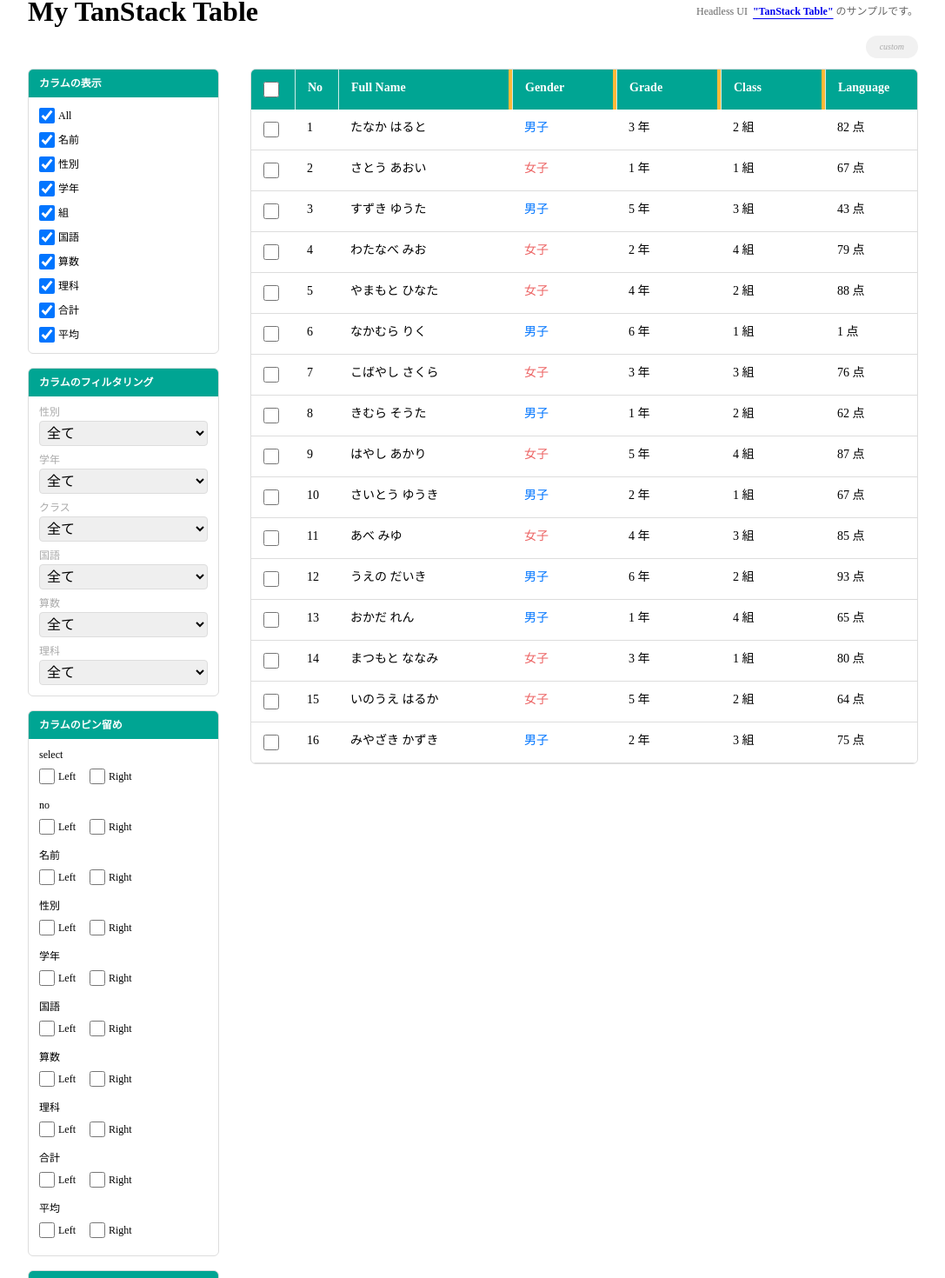
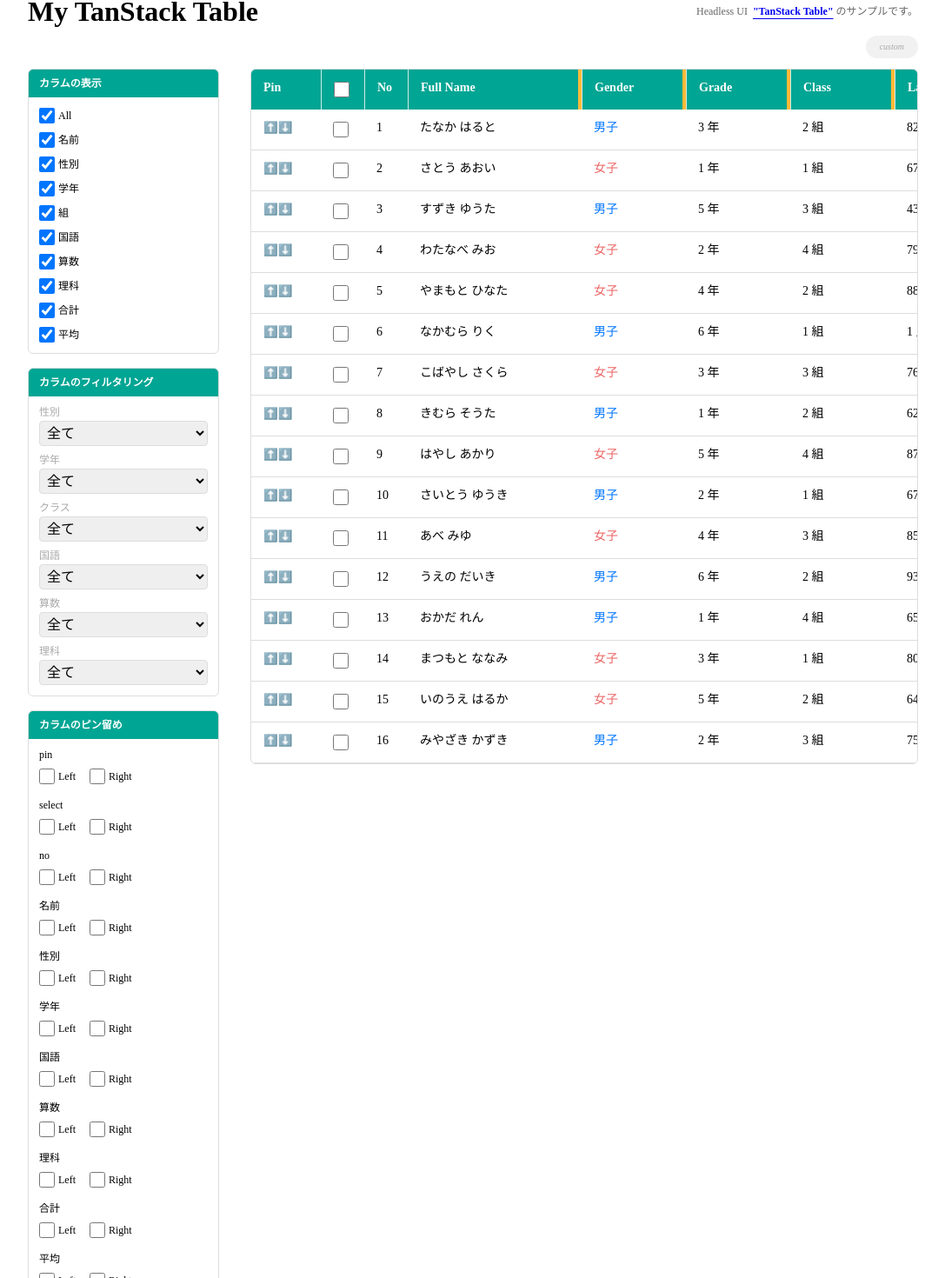
Before and after one commit to twosun-8-git/tanstack-table, a Next.js app: page /custom-flat-column in a window 1280 px wide. Shown: the part 27-1497 px from the top of the page at 87% size, without its empty margins (96-1183 px from the left). Built offline with nearby package versions, Linux system fonts and the light colour scheme.

Commit message:
Row Pinning機能追加

```diff
--- a/src/app/custom-flat-column/_columns/index.tsx
+++ b/src/app/custom-flat-column/_columns/index.tsx
@@ -11,6 +11,44 @@ const gteFilter: FilterFn<Student> = (row, columnId, filterValue) => {
 };
 
 export const columns = [
+  columnHelper.display({
+    id: "pin",
+    header: "Pin",
+    cell: ({ row }) =>
+      row.getIsPinned() ? (
+        <button
+          onClick={(e) => {
+            e.stopPropagation();
+            row.pin(false);
+          }}
+        >
+          ✖
+        </button>
+      ) : (
+        <div>
+          <button
+            onClick={(e) => {
+              e.stopPropagation();
+              row.pin("top");
+            }}
+          >
+            ⬆️
+          </button>
+          <button
+            onClick={(e) => {
+              e.stopPropagation();
+              row.pin("bottom");
+            }}
+          >
+            ⬇️
+          </button>
+        </div>
+      ),
+    enableHiding: false,
+    enableSorting: false,
+    enableResizing: false,
+    size: 80,
+  }),
   columnHelper.display({
     id: "select",
     header: ({ table }) => (
--- a/src/app/custom-flat-column/page.tsx
+++ b/src/app/custom-flat-column/page.tsx
@@ -2,6 +2,7 @@
 
 import { useEffect, useState, CSSProperties } from "react";
 import {
+  Table,
   Column,
   Row,
   useReactTable,
@@ -12,6 +13,7 @@ import {
   ColumnFiltersState,
   ColumnPinningState,
   ColumnSizingState,
+  RowPinningState,
   RowSelectionState,
   SortingState,
   VisibilityState,
@@ -89,11 +91,13 @@ export default function Page() {
     right: [],
   });
 
-  function getCommonPinningStyle<T>(
+  function getColumnPinningStyle<T>(
     column: Column<T>,
     bgColor: string = "var(--secondaryColor)"
   ): CSSProperties {
-    const isPinned = column.getIsPinned();
+    const isColumnPinned = column.getIsPinned();
+
+    if (!isColumnPinned) return {};
 
     /** 左から1, 2番目などでCSSを分けたい場合は下記を利用 */
     // const isFirstLeftPinnedColumn =
@@ -106,13 +110,17 @@ export default function Page() {
     //   isPinned === "right" && column.getIsLastColumn("right");
 
     return {
-      ...(isPinned ? { backgroundColor: bgColor } : {}),
-      left: isPinned === "left" ? `${column.getStart("left")}px` : undefined,
-      right: isPinned === "right" ? `${column.getAfter("right")}px` : undefined,
-      position: isPinned ? "sticky" : "relative",
-      opacity: isPinned ? 0.92 : 1,
+      ...(isColumnPinned ? { backgroundColor: bgColor } : {}),
+      left:
+        isColumnPinned === "left" ? `${column.getStart("left")}px` : undefined,
+      right:
+        isColumnPinned === "right"
+          ? `${column.getAfter("right")}px`
+          : undefined,
+      position: isColumnPinned ? "sticky" : "relative",
+      opacity: isColumnPinned ? 0.92 : 1,
       width: column.getSize(),
-      zIndex: isPinned ? 1 : 0,
+      zIndex: isColumnPinned ? 1 : 0,
     };
   }
 
@@ -138,20 +146,71 @@ export default function Page() {
     console.groupEnd();
   }, [columnSizing, columnResizeMode]);
 
+  /** Column Visibility */
+  const [columnVisibility, setColumnVisibility] = useState<VisibilityState>({});
+
+  // 確認用: Sort
+  useEffect(() => {
+    console.group("🔵 columnVisibility");
+    console.log(columnVisibility);
+    console.groupEnd();
+  }, [columnVisibility]);
+
+  /** Row Pinning */
+  const [rowPinning, setRowPinning] = useState<RowPinningState>({
+    top: [],
+    bottom: [],
+  });
+
+  function getRowPinningStyle<T>(
+    row: Row<T>,
+    table: Table<T>,
+    bgColor: string = "var(--secondaryColor)"
+  ): CSSProperties {
+    const isRowPinned = row.getIsPinned();
+
+    if (!isRowPinned) return {};
+
+    const baseStyle: CSSProperties = {
+      position: "sticky",
+      backgroundColor: bgColor,
+      zIndex: 1,
+    };
+
+    if (isRowPinned === "top") {
+      baseStyle.top = `${row.getPinnedIndex() * 26 + 48}px`;
+    } else if (isRowPinned === "bottom") {
+      baseStyle.bottom = `${
+        (table.getBottomRows().length - 1 - row.getPinnedIndex()) * 26
+      }px`;
+    }
+
+    return baseStyle;
+  }
   /** Row Selection */
   const [rowSelection, setRowSelection] = useState<RowSelectionState>({});
+  const [rowSelected, setRowSelected] = useState<RowSelectionState>({});
 
   function handleRowClick<T>(row: Row<T>, isCheck: boolean = true) {
-    // enableRowSelectionの条件にマッチしていない場合は何もしない
+    // enableRowSelection の条件にマッチしていない場合は何もしない
     if (!row.getCanSelect()) return;
 
-    // RowクリックでCheckboxもToggle連動するかを制御
+    // Row クリックで Checkbox も連動するかを制御
     if (isCheck) {
       setRowSelection((prev) => ({
         ...prev,
         [row.id]: !prev[row.id],
       }));
     }
+
+    // クリックした Row index をrowSelectedに格納(UI)
+    setRowSelected((prev) => ({
+      ...prev,
+      [row.id]: !prev[row.id],
+    }));
+
+    // 選択した Row データ
+    console.log(row.index);
   }
 
   // 確認用: RowSelection
@@ -170,16 +229,6 @@ export default function Page() {
     console.log(sorting);
     console.groupEnd();
   }, [sorting]);
-
-  /** Visibility */
-  const [columnVisibility, setColumnVisibility] = useState<VisibilityState>({});
-
-  // 確認用: Sort
-  useEffect(() => {
-    console.group("🔵 columnVisibility");
-    console.log(columnVisibility);
-    console.groupEnd();
-  }, [columnVisibility]);
 
   /** Table 作成 */
   const table = useReactTable<Student>({
@@ -201,8 +250,12 @@ export default function Page() {
 
     // Column Resize
     enableColumnResizing: true,
-    columnResizeMode,
+    columnResizeMode: "onChange",
     onColumnSizingChange: setColumnSizing,
+
+    // Row Pinned
+    onRowPinningChange: setRowPinning,
+    keepPinnedRows: true, // ピン留めされた行をページネーションやフィルタリング時に保持する
 
     // Row Selection
     enableMultiRowSelection: true, // Rowの複数選択 (defalut: true)
@@ -225,6 +278,7 @@ export default function Page() {
       columnSizing,
       columnVisibility,
       rowSelection,
+      rowPinning,
       sorting,
     },
     debugTable: false,
@@ -296,7 +350,7 @@ export default function Page() {
                       <GridTableHeaderCell
                         key={header.id}
                         header={header}
-                        style={getCommonPinningStyle(
+                        style={getColumnPinningStyle(
                           header.column,
                           "var(--primaryColor)"
                         )}
@@ -307,19 +361,55 @@ export default function Page() {
                 ))}
               </div>
               <div className="grid__body">
-                {table.getRowModel().rows.map((row) => (
+                {table.getTopRows().map((row) => (
+                  <div
+                    key={row.id}
+                    className={`grid__row pinned-top ${
+                      row.getCanSelect() ? "selectable" : "no-selectable"
+                    } ${rowSelected[row.index] ? "selected" : ""}`}
+                    onClick={() => handleRowClick(row)}
+                    style={getRowPinningStyle(row, table)}
+                  >
+                    {row.getVisibleCells().map((cell) => (
+                      <GridTableBodyCell
+                        key={cell.id}
+                        cell={cell}
+                        style={getColumnPinningStyle(cell.column)}
+                      />
+                    ))}
+                  </div>
+                ))}
+                {table.getCenterRows().map((row) => (
                   <div
                     key={row.id}
                     className={`grid__row ${
                       row.getCanSelect() ? "selectable" : "no-selectable"
-                    } ${rowSelection[row.index] ? "selected" : ""}`}
+                    } ${rowSelected[row.index] ? "selected" : ""}`}
                     onClick={() => handleRowClick(row)}
                   >
                     {row.getVisibleCells().map((cell) => (
                       <GridTableBodyCell
                         key={cell.id}
                         cell={cell}
-                        style={getCommonPinningStyle(cell.column)}
+                        style={getColumnPinningStyle(cell.column)}
+                      />
+                    ))}
+                  </div>
+                ))}
+                {table.getBottomRows().map((row) => (
+                  <div
+                    key={row.id}
+                    className={`grid__row pinned-bottom ${
+                      row.getCanSelect() ? "selectable" : "no-selectable"
+                    } ${rowSelected[row.index] ? "selected" : ""}`}
+                    onClick={() => handleRowClick(row)}
+                    style={getRowPinningStyle(row, table)}
+                  >
+                    {row.getVisibleCells().map((cell) => (
+                      <GridTableBodyCell
+                        key={cell.id}
+                        cell={cell}
+                        style={getColumnPinningStyle(cell.column)}
                       />
                     ))}
                   </div>
--- a/src/app/style.css
+++ b/src/app/style.css
@@ -118,6 +118,12 @@ select {
   padding: 4px;
   border: var(--border);
   border-radius: 4px;
+}
+button {
+  appearance: none;
+  background: transparent;
+  border: none;
+  padding: 0;
 }
 .wrapper {
   width: min(1024px, 100%);
@@ -322,10 +328,6 @@ header p {
 }
 .grid__header .grid__cell button {
   display: inline-block;
-  appearance: none;
-  background: transparent;
-  border: none;
-  padding: 0;
   color: #fff;
   cursor: pointer;
   opacity: 0;
```
